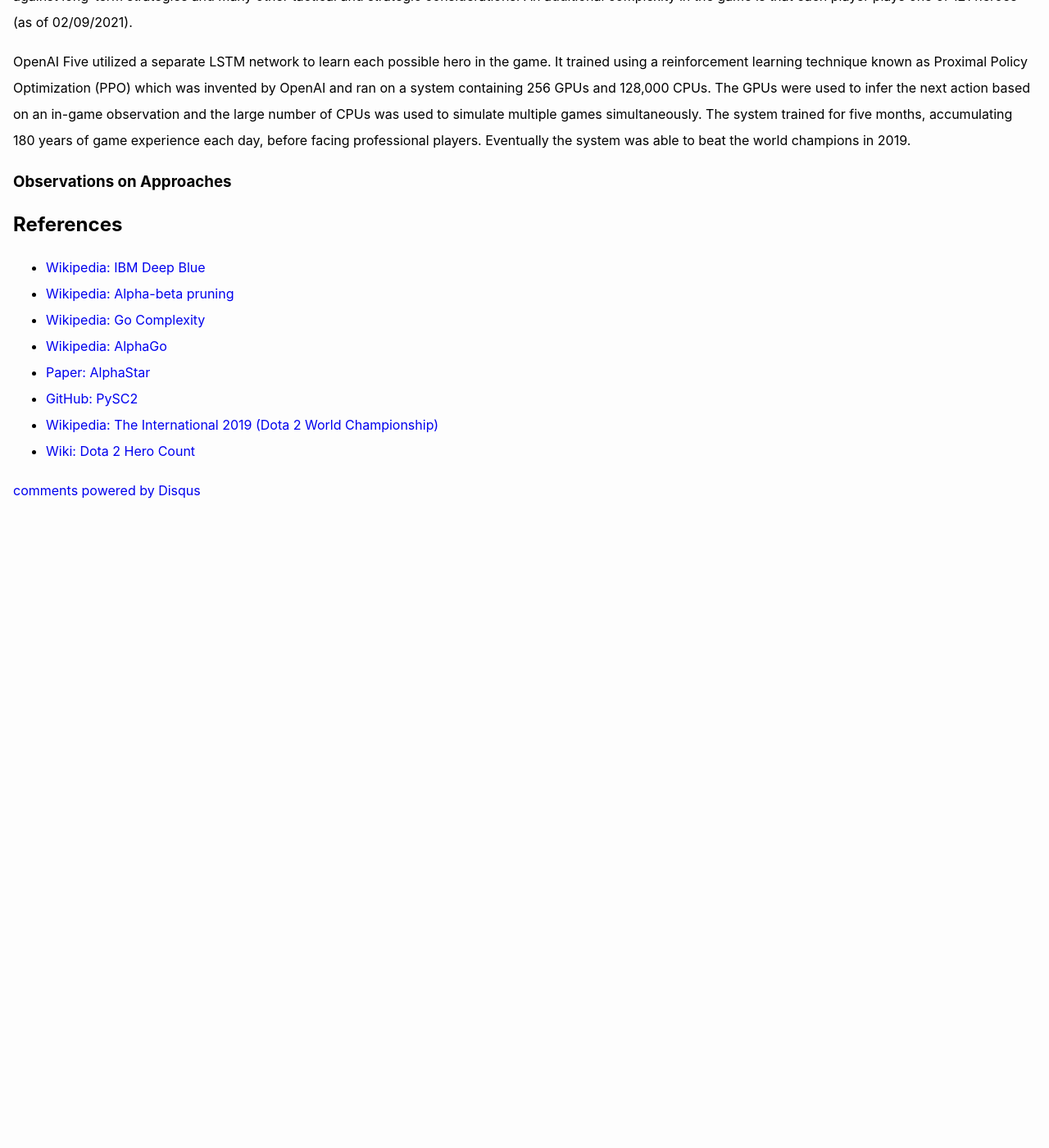
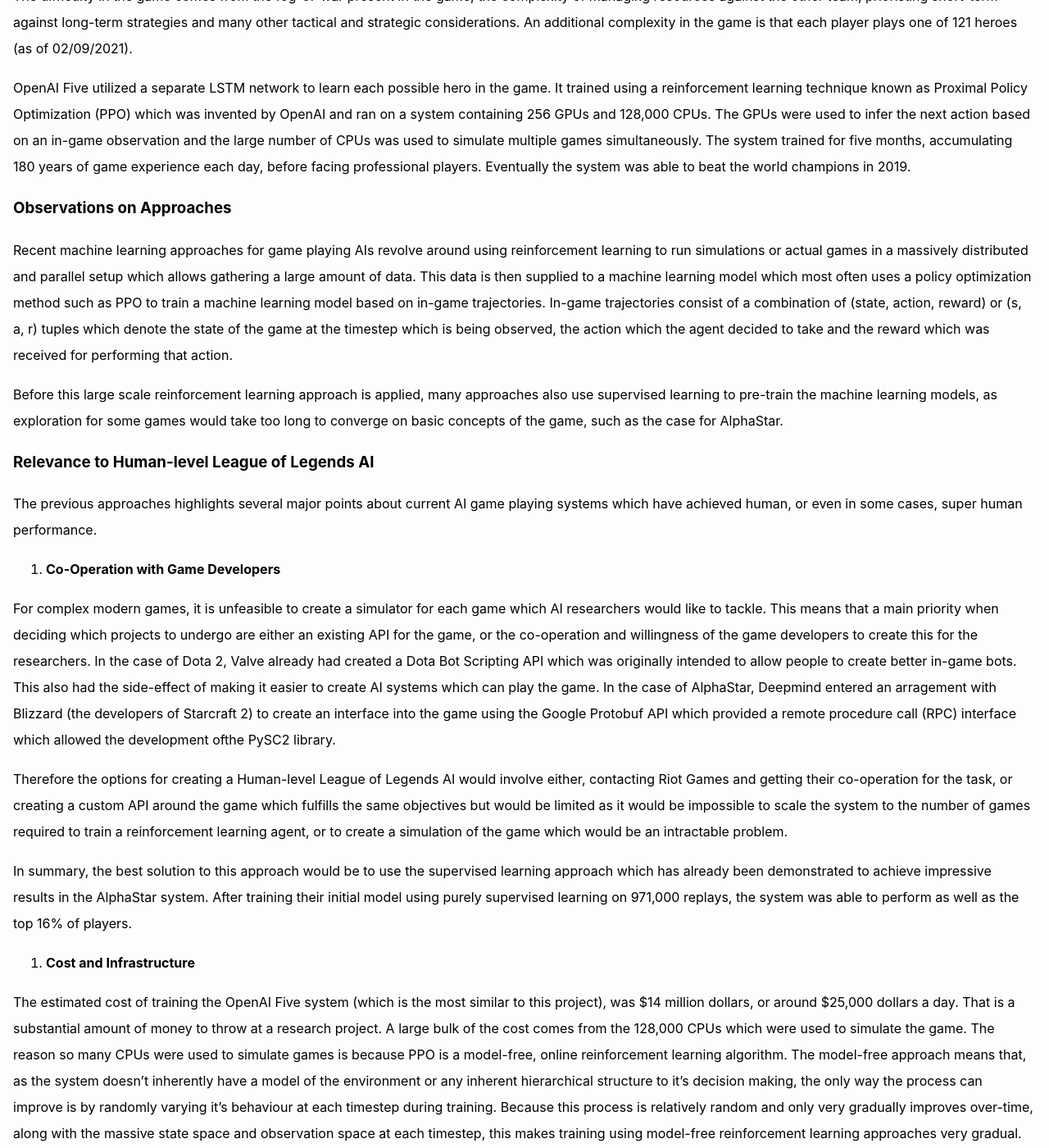
Before and after one commit to MiscellaneousStuff/miscellaneousstuff.github.io, a Jekyll site: the page built from _posts/2021-09-02-tlol-human-level-in-league-of-legends-using-deep-learning.markdown, in a window 1280 px wide and 1400 px high, scrolled down 2666 px. Shown: the whole window at 82% size. Built offline with Jekyll 4.4.1, drawn with Linux system fonts in a browser that asks for light colours; comment, search, counter and statistics services are not loaded; before the commit the page ends 3296 px from its top, so only the background shows below that; some of the changed text lies outside the part shown.

Commit message:
tlol post 2, observations on prior approaches

```diff
--- a/_posts/2021-09-02-tlol-human-level-in-league-of-legends-using-deep-learning.markdown
+++ b/_posts/2021-09-02-tlol-human-level-in-league-of-legends-using-deep-learning.markdown
@@ -132,8 +132,71 @@
 Eventually the system was able to beat the world champions in 2019.
 
 ### Observations on Approaches
+Recent machine learning approaches for game playing AIs revolve around using reinforcement
+learning to run simulations or actual games in a massively distributed and parallel setup
+which allows gathering a large amount of data. This data is then supplied to a machine
+learning model which most often uses a policy optimization method such as PPO to train
+a machine learning model based on in-game trajectories. In-game trajectories consist of
+a combination of (state, action, reward) or (s, a, r) tuples which denote the state of the
+game at the timestep which is being observed, the action which the agent decided to take
+and the reward which was received for performing that action.
 
+Before this large scale reinforcement learning approach is applied, many approaches also
+use supervised learning to pre-train the machine learning models, as exploration for
+some games would take too long to converge on basic concepts of the game, such as the
+case for AlphaStar.
 
+### Relevance to Human-level League of Legends AI
+The previous approaches highlights several major points about current AI game playing systems
+which have achieved human, or even in some cases, super human performance.
+
+1. **Co-Operation with Game Developers**
+
+  For complex modern games, it is unfeasible to create a simulator for each game which
+  AI researchers would like to tackle. This means that a main priority when deciding
+  which projects to undergo are either an existing API for the game, or the co-operation
+  and willingness of the game developers to create this for the researchers. In the case
+  of Dota 2, Valve already had created a Dota Bot Scripting API which was originally intended
+  to allow people to create better in-game bots. This also had the side-effect of making it
+  easier to create AI systems which can play the game. In the case of AlphaStar, Deepmind
+  entered an arragement with Blizzard (the developers of Starcraft 2) to create an interface
+  into the game using the Google Protobuf API which provided a remote procedure call (RPC)
+  interface which allowed the development ofthe PySC2 library.
+
+  Therefore the options for creating a Human-level League of Legends AI would involve either,
+  contacting Riot Games and getting their co-operation for the task, or creating a custom API
+  around the game which fulfills the same objectives but would be limited as it would be impossible
+  to scale the system to the number of games required to train a reinforcement learning agent,
+  or to create a simulation of the game which would be an intractable problem.
+
+  In summary, the best solution to this approach would be to use the supervised learning
+  approach which has already been demonstrated to achieve impressive results in the AlphaStar
+  system. After training their initial model using purely supervised learning on 971,000 replays,
+  the system was able to perform as well as the top 16% of players.
+
+2. **Cost and Infrastructure**
+
+  The estimated cost of training the OpenAI Five system (which is the most similar to this
+  project), was $14 million dollars, or around $25,000 dollars a day.
+  That is a substantial amount of money to throw at a research project.
+  A large bulk of the cost comes from the 128,000 CPUs which were used to simulate the game.
+  The reason so many CPUs were used to simulate games is because PPO is a model-free, online
+  reinforcement learning algorithm. The model-free approach means that, as the system doesn't
+  inherently have a model of the environment or any inherent hierarchical structure to it's
+  decision making, the only way the process can improve is by randomly varying it's behaviour
+  at each timestep during training. Because this process is relatively random and only very
+  gradually improves over-time, along with the massive state space and observation space at
+  each timestep, this makes training using model-free reinforcement learning approaches very
+  gradual.
+
+  The summary to this point is that, using a supervised learning approach on high level
+  human data is a far cheaper option as it only involves recovering a large number of
+  human replays, storing those files, processing them, training on them and testing them on
+  the real game. In comparison, that requires far far less hardware as an estimated 90% of
+  the cost of the Open AI Five system comes from simulating the massive number of games
+  required to train the system to a superhuman level within a reasonable time frame. This
+  would only require GPUs to be used as you'd only need to process the data within the replays
+  which would dramatically reduce the cost of the system.
 
 ## References
 - [Wikipedia: IBM Deep Blue](https://en.wikipedia.org/wiki/Deep_Blue_(chess_computer))
@@ -144,3 +207,5 @@
 - [GitHub: PySC2](https://github.com/deepmind/pysc2)
 - [Wikipedia: The International 2019 (Dota 2 World Championship)](https://en.wikipedia.org/wiki/The_International_2019)
 - [Wiki: Dota 2 Hero Count](https://dota.fandom.com/wiki/DOTA_2_Heroes#:~:text=DOTA%202%20currently%20features%20121,the%20original%20version%20of%20DotA.)
+- [Paper: Proximal Policy Optimization Algorithms](https://arxiv.org/abs/1707.06347)
+- [Blog: Estimated OpenAI Five Training Costs](https://www.yuzeh.com/data/openai-five.html)
```
